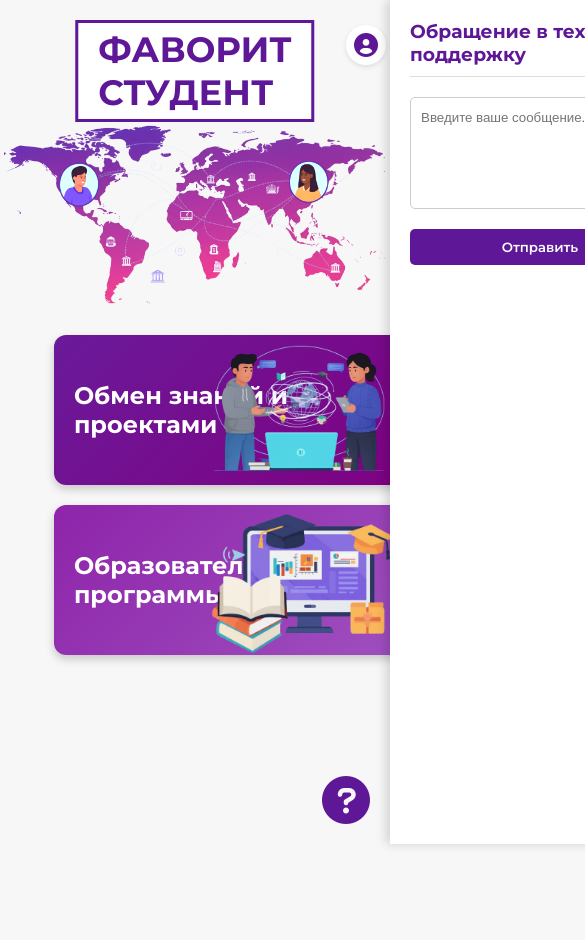
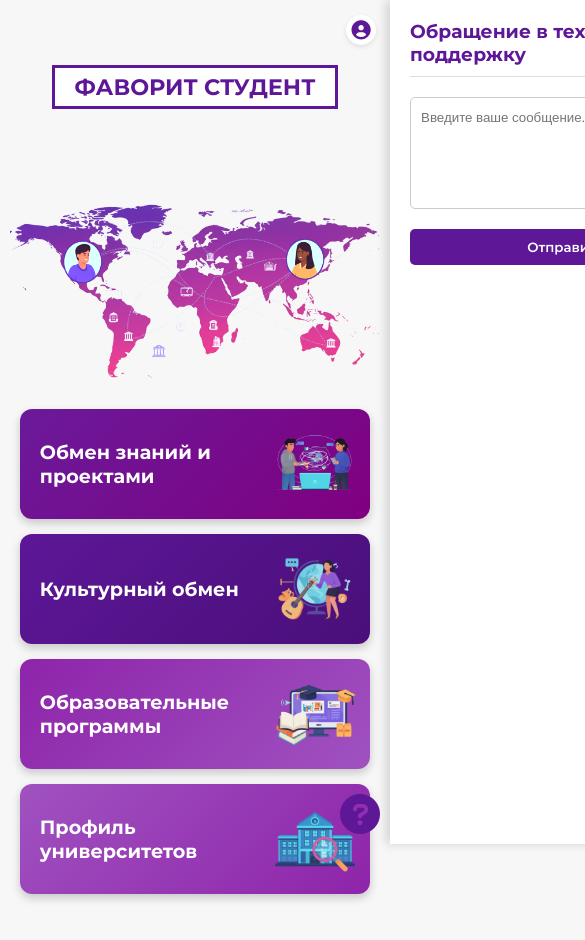
Before and after one commit to netvoiodel0/Favorit., a plain HTML site: page index.html in a window 390 px wide. Shown: the top 940 px of the page, 585 px wide, since content can reach past the window. Before the commit the page ends 844 px from the top, so only its background shows below. Drawn offline with nearby package versions, Linux system fonts and the light colour scheme.

Commit message:
Update style.css

```diff
--- a/style.css
+++ b/style.css
@@ -389,3 +389,118 @@ body {
 .submit-btn:hover {
     background-color: var(--sidebar-accent); /* #4a0f7a */
 }
+
+/* ------------------- АДАПТИВНОСТЬ (МЕДИА-ЗАПРОСЫ) ------------------- */
+
+/* Стили для экранов шириной до 768px (планшеты и мобильные) */
+@media (max-width: 768px) {
+    /* Общие стили для шапки */
+    .header {
+        flex-direction: column;
+        align-items: center;
+        margin-bottom: 20px;
+        padding-top: 50px; /* Увеличим отступ, чтобы верхние элементы не налезали */
+        height: auto;
+    }
+
+    /* Расположение элементов в шапке */
+    .header__left {
+        position: static; /* Возвращаем в обычный поток */
+        margin-bottom: 15px;
+        order: 1; /* Размещаем сверху */
+    }
+
+    .header__title-box {
+        position: static; /* Возвращаем в обычный поток */
+        transform: none;
+        order: 2; /* Размещаем в центре */
+    }
+
+    .header__title {
+        font-size: 1.8em; /* Уменьшаем размер заголовка */
+        text-align: center;
+    }
+
+    .header__right {
+        position: absolute; /* Оставляем справа, но уменьшаем и сдвигаем */
+        top: 15px;
+        right: 10px;
+        flex-direction: row;
+        gap: 5px;
+        order: 3; /* Размещаем справа */
+    }
+
+    .user-icon, .mail-icon, .question-icon {
+        font-size: 1.2em; /* Уменьшаем иконки */
+        width: 30px;
+        height: 30px;
+    }
+
+    /* Основной контент */
+    .content {
+        width: 95%; /* Увеличиваем ширину контента */
+    }
+
+    /* КАРТА */
+    .map-image {
+        max-height: 200px; /* Уменьшаем высоту карты */
+    }
+
+    /* Карточки */
+    .cards-grid {
+        grid-template-columns: 1fr; /* Одна колонка */
+        padding: 0 10px;
+        gap: 15px;
+    }
+
+    .card {
+        padding-right: 100px; /* Уменьшаем отступ для иконки */
+        min-height: 80px; /* Уменьшаем высоту карточки */
+    }
+
+    .card h2 {
+        font-size: 1.2em; /* Уменьшаем заголовок карточки */
+    }
+
+    .card-icon {
+        width: 150px; /* Уменьшаем иконку */
+        height: 150px;
+        right: -20px; /* Сдвигаем иконку чуть левее, чтобы она не сильно выходила за край */
+    }
+
+    /* Профильное меню */
+    .profile-dropdown {
+        top: 45px; /* Сдвигаем вниз от новой позиции иконок */
+        right: 0;
+    }
+
+    /* Боковая панель помощи */
+    .help-panel {
+        width: 90%; /* Расширяем панель помощи для удобства */
+    }
+
+    /* Иконка помощи */
+    .help-icon {
+        bottom: 10px;
+        right: 10px;
+        font-size: 2.5em;
+    }
+}
+
+/* Стили для экранов шириной до 500px (типичные телефоны) */
+@media (max-width: 500px) {
+    .header__title {
+        font-size: 1.4em;
+    }
+
+    .card-icon {
+        width: 100px;
+        height: 100px;
+        right: 0px;
+        margin-right: 5px;
+    }
+
+    .card {
+        padding-right: 100px;
+    }
+}
```
